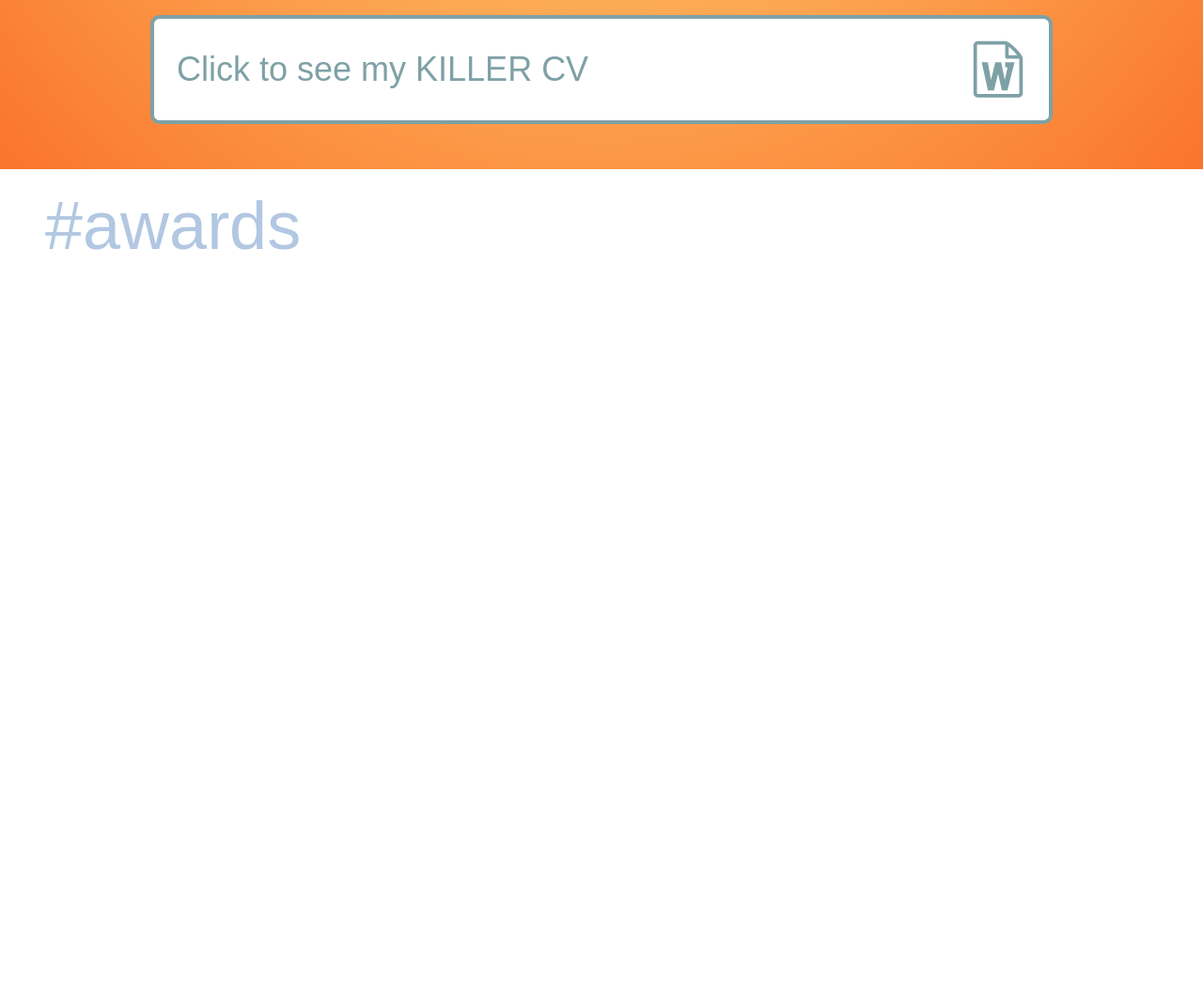
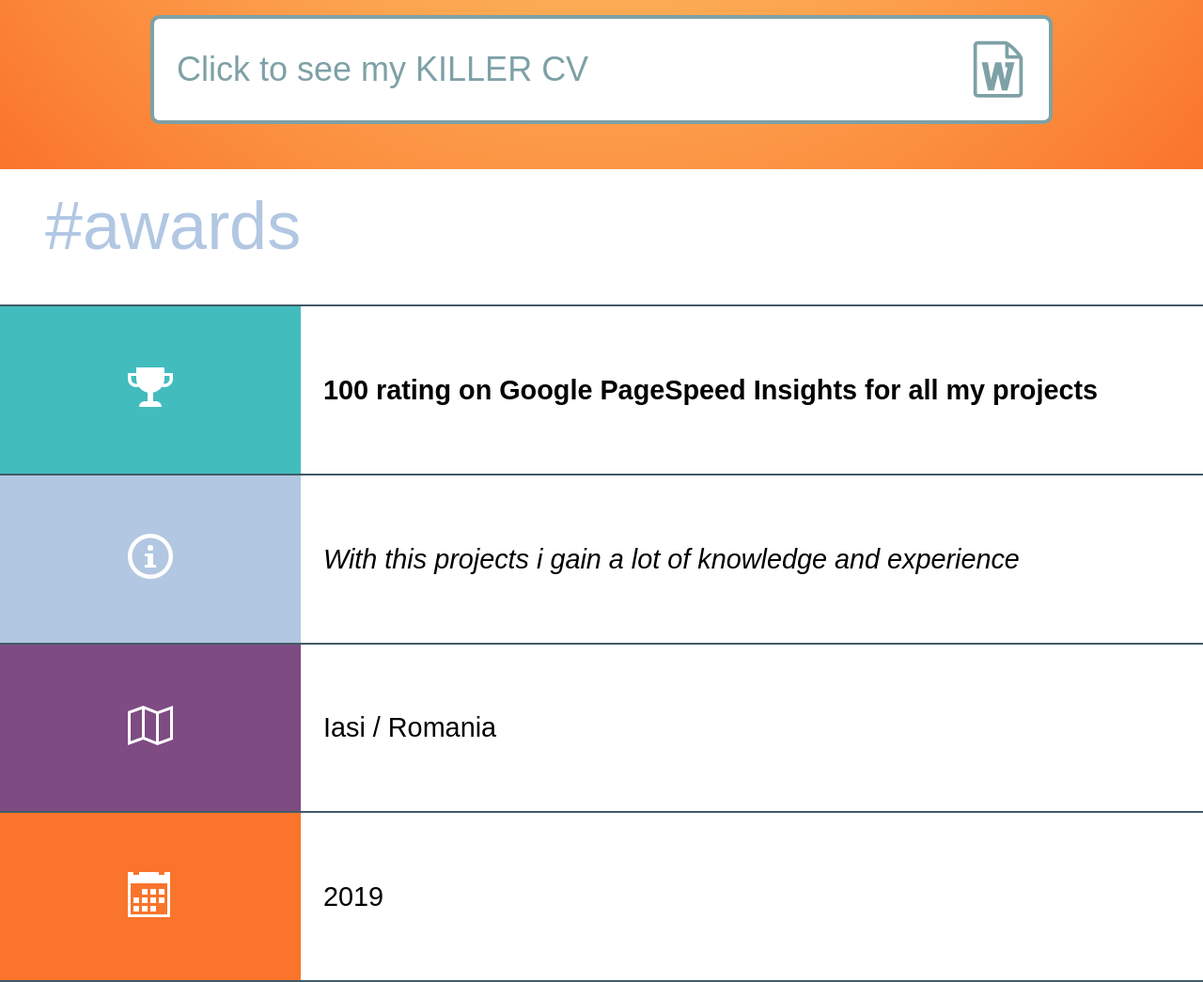
Before and after one commit to a11exandru/my-cv-final, a website: page src/index.pug in a window 1280 px wide. Shown: the part 2040-3085 px from the top of the page at 94% size. Before the commit the page ends 2340 px from the top, so only its background shows below. Drawn offline with nearby package versions, Linux system fonts and the light colour scheme; files that its build step writes are made by us from their sources; files whose address does not match are found by name; a web font is replaced by a local one.

Commit message:
Style the award section.

```diff
--- a/src/_component/award/award.pug
+++ b/src/_component/award/award.pug
@@ -1,6 +1,31 @@
 -
     var awardHeader = '#awards'
+        awardList = [
+            {
+                title: '100 rating on Google PageSpeed Insights for all my projects',
+                description: 'With this projects i gain a lot of knowledge and experience',
+                location: 'Iasi / Romania',
+                date: '2019',
+            },
+        ];
 
 #award
 .award
     .award__header=awardHeader
+    each award in awardList
+        .award__card
+            .award__icon
+                span.my-cv__icon--trophy
+            .award__title=award.title
+
+            .award__icon
+                span.my-cv__icon--info
+            .award__description=award.description
+
+            .award__icon
+                span.my-cv__icon--map2
+            .award__location=award.location
+
+            .award__icon
+                span.my-cv__icon--calendar
+            .award__date=award.date
--- a/src/_component/award/award.scss
+++ b/src/_component/award/award.scss
@@ -2,3 +2,56 @@
     color: $color-periwinkle-gray;
     @extend %header;
 }
+
+.award__card {
+    font-size: 1.2rem;
+    font-weight: 1.5rem;
+    margin-bottom: 1rem;
+    border-bottom: 0.1rem solid $color-fiord;
+    display: flex;
+    flex-wrap: wrap;
+
+    &>div {
+        border-top: 0.1rem solid $color-fiord;
+    }
+
+    &>div:nth-child(even) {
+        width: 75%;
+        display: flex;
+        align-items: center;
+        padding: 0 1rem;
+        line-height: 1.5rem;
+    }
+
+    &>div:nth-child(1) {
+        background-color: $color-pelarous;
+    }
+
+    &>div:nth-child(3) {
+        background-color: $color-periwinkle-gray;
+    }
+
+    &>div:nth-child(4) {
+        font-style: italic;
+    }
+
+    &>div:nth-child(5) {
+        background-color: $color-affair;
+    }
+
+    &>div:nth-child(7) {
+        background-color: $color-crusta;
+    }
+}
+
+.award__icon {
+    width: 25%;
+    text-align: center;
+    padding: 2.6rem;
+    color: $color-white;
+    font-size: 2rem;
+}
+
+.award__title {
+    font-weight: bold;
+}
--- a/src/_component/config/color.scss
+++ b/src/_component/config/color.scss
@@ -8,3 +8,8 @@ $color-transparent: rgba(255, 255, 255, 0.5);
 $color-transparent-2: rgba(255, 255, 255, 0.3);
 $color-portocaliu-manz: rgb(238, 136, 81);
 $color-gumbo: #7ea1a6;
+
+$color-pelarous: #42bcbd;
+$color-charm: #d76d93;
+$color-affair: #7e4b83;
+$color-confetti: #eacb5f;
```
